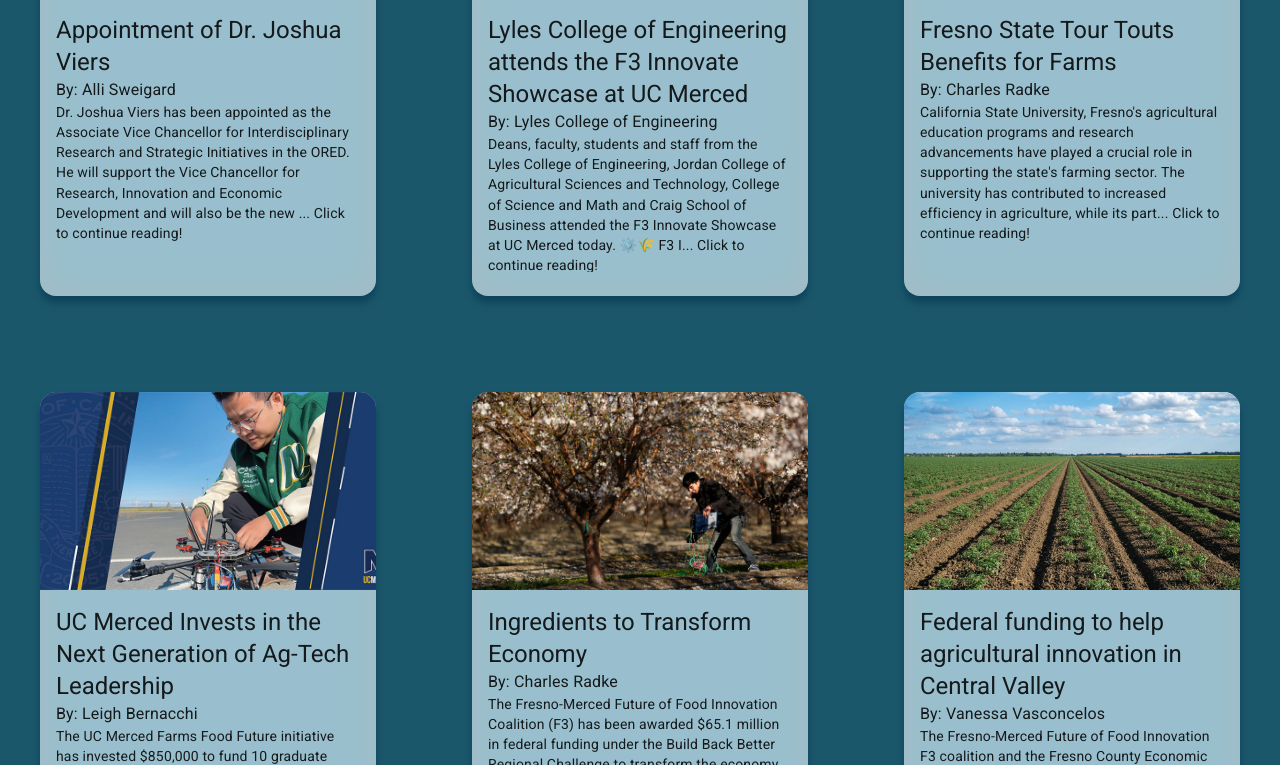
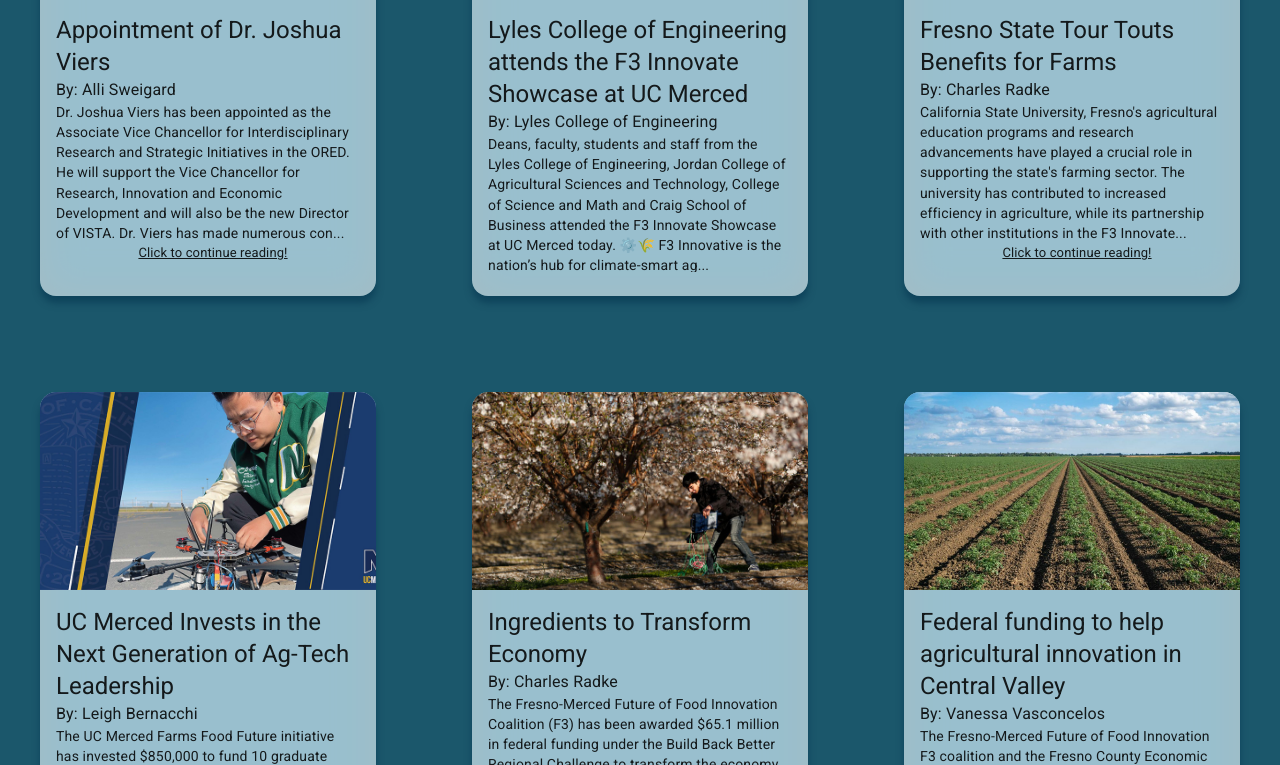
Before and after one commit to citris-ucmerced/Vista, a React (Create React App) app: page /News in a window 1280 px wide. Shown: the part 1555-2320 px from the top of the page. Built offline with nearby package versions, Linux system fonts and the light colour scheme.

Commit message:
Fix(news.js): Improved preview display

```diff
--- a/src/components/NewsCard.js
+++ b/src/components/NewsCard.js
@@ -1,6 +1,7 @@
 import React, { useState } from "react";
 import { Card, CardContent, CardMedia, Typography } from "@mui/material";
 import { ImSpinner2 } from "react-icons/im";
+import "./styles/NewsCard.css"
 
 const NewsCard = ({ title, author, position, fileName, link, description, date }) => {
   const NEWS_IMAGE_PATH = "./images/news/";
@@ -38,6 +39,9 @@ const NewsCard = ({ title, author, position, fileName, link, description, date }
           </Typography>
           <Typography className="news-card-description" variant="body2">
             {description}
+            <Typography className="news-card-description underline">
+              {"Click to continue reading!"}
+            </Typography>
           </Typography>
         </CardContent>
       </Card>
--- /dev/null
+++ b/src/components/styles/NewsCard.css
@@ -0,0 +1,5 @@
+.underline{
+    text-decoration: underline;
+    font-size: small;
+    text-align: center;
+}
--- a/src/pages/Home.js
+++ b/src/pages/Home.js
@@ -20,8 +20,8 @@ const toSlug = (title) => {
 };
 
 function previewDescription(description){
-  let truncatedText = description.slice(0, 250);
-  truncatedText = truncatedText + ("... Click to continue reading!")
+  let truncatedText = description.slice(0, 300) + ("...");
+  truncatedText = truncatedText
   return truncatedText;
 }
 
--- a/src/pages/News.js
+++ b/src/pages/News.js
@@ -15,8 +15,8 @@ const toSlug = (title) => {
 };
 
 function previewDescription(description){
-  let truncatedText = description.slice(0, 250);
-  truncatedText = truncatedText + ("... Click to continue reading!")
+  let truncatedText = description.slice(0, 300) + ("...");
+  truncatedText = truncatedText
   return truncatedText;
 }
 
```
Also changed, not shown: src/assets/sheets/staff.csv.
